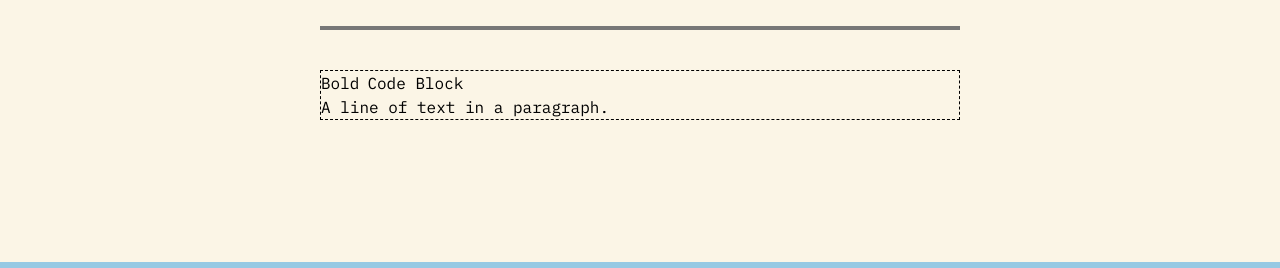
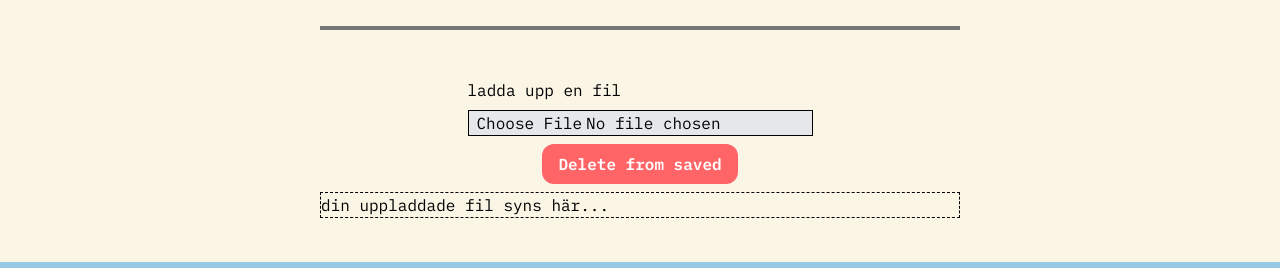
Before and after one commit to Emilaberg/datacentralen, a React (Vite) app: page /edit in a window 1280 px wide. Shown: the part 634-902 px from the top of the page. Built offline with nearby package versions, Linux system fonts and the light colour scheme.

Commit message:
file upload, support html, md. choose a file and upload. save to localstorage just for demo

```diff
--- a/package.json
+++ b/package.json
@@ -13,11 +13,11 @@
     "@tailwindcss/vite": "^4.0.9",
     "@tanstack/react-query": "^5.66.9",
     "@tanstack/react-query-devtools": "^5.66.9",
+    "dompurify": "^3.2.4",
+    "marked": "^15.0.7",
     "react": "^19.0.0",
     "react-dom": "^19.0.0",
     "react-router-dom": "^7.2.0",
-    "slate": "^0.112.0",
-    "slate-react": "^0.112.1",
     "tailwindcss": "^4.0.9"
   },
   "devDependencies": {
--- a/src/Routing/routes/Editpage.tsx
+++ b/src/Routing/routes/Editpage.tsx
@@ -1,10 +1,46 @@
 import { useContext, useState } from "react";
-import SlateEditor from "../../components/SlateEditor/SlateEditor";
-import { Editable } from "slate-react";
+import DOMPurify from "dompurify";
+import { marked } from "marked";
+const Editpage = () => {
+  const [previewText, setPreviewText] = useState(
+    JSON.parse(localStorage.getItem("savedString")) ||
+      "din uppladdade fil syns här..."
+  );
 
-const Editpage = () => {
+  const handleFileUpload = async (event: object) => {
+    const uploadedFile = event.target.files.item(0);
+
+    console.log(uploadedFile);
+    const splitString = uploadedFile.name.split(".");
+    const documentType = splitString[splitString.length - 1];
+
+    let textContent = await uploadedFile.text();
+
+    if (documentType === "md") {
+      textContent = marked(textContent);
+    }
+
+    console.log(typeof textContent);
+    console.log(marked(textContent));
+
+    setPreviewText(textContent);
+
+    console.log(textContent);
+  };
+
+  const handlePublish = (event: object) => {
+    localStorage.setItem("savedString", JSON.stringify(previewText));
+  };
+
+  const handleDelete = () => {
+    const fileUploadBtn = document.querySelector("#uploadFile");
+
+    fileUploadBtn.value = null;
+    localStorage.removeItem("savedString");
+    setPreviewText("");
+  };
   return (
-    <section className="h-screen flex flex-col items-center">
+    <section className="min-h-screen flex flex-col items-center">
       <article className="w-1/2 my-10">
         <span className="text-[#777777] text-lg font-light">
           datastrukturer
@@ -27,8 +63,42 @@ const Editpage = () => {
 
       <hr className="border-2 w-1/2 border-[#777777] my-10" />
 
-      <article className="w-1/2 h-fit mx-auto border-dashed border-1 border-black">
-        <SlateEditor />
+      <div className="my-2">
+        <h1>ladda upp en fil</h1>
+        <input
+          className="skibiditoilet bg-gray-200 px-2 border-solid border border-black my-2"
+          // onInput={(e) => console.log(e.target.files)}
+          onInput={(e) => handleFileUpload(e)}
+          type="file"
+          name=""
+          id="uploadFile"
+          accept=".md, .html"
+        />
+
+        <button
+          className={`${
+            previewText.length > 100
+              ? "bg-green-500 cursor-pointer block"
+              : "hidden"
+          } text-white font-semibold mx-auto px-4 py-2 rounded-xl`}
+          type="button"
+          onClick={(e) => handlePublish(e)}
+        >
+          Save and publish
+        </button>
+        <button
+          className={`bg-red-400 cursor-pointer block text-white font-semibold mx-auto px-4 py-2 rounded-xl`}
+          onClick={() => handleDelete()}
+        >
+          Delete from saved
+        </button>
+      </div>
+
+      <article className="w-1/2 mx-auto border-dashed border-1 border-black">
+        {/* <SlateEditor /> */}
+        <div
+          dangerouslySetInnerHTML={{ __html: DOMPurify.sanitize(previewText) }}
+        ></div>
       </article>
     </section>
   );
--- a/src/components/SlateEditor/SlateEditor.tsx
+++ b/src/components/SlateEditor/SlateEditor.tsx
@@ -1,4 +1,4 @@
-import React, { useCallback, useState } from "react";
+import React, { useCallback, useMemo, useState } from "react";
 import { createEditor, Transforms, Element, Editor } from "slate";
 import { Slate, Editable, withReact } from "slate-react";
 
@@ -16,148 +16,45 @@ declare module "slate" {
   }
 }
 
-const initialValue: Descendant[] = [
-  {
-    type: "paragraph",
-    children: [{ text: "A line of text in a paragraph." }],
-  },
-];
-// HELPER FUNCTION
-// Define our own custom set of helpers.
-const CustomEditor = {
-  isBoldMarkActive(editor: any) {
-    const marks = Editor.marks(editor);
-    return marks ? marks.bold === true : false;
-  },
-
-  isCodeBlockActive(editor: any) {
-    const [match] = Editor.nodes(editor, {
-      match: (n) => n.type === "code",
-    });
-
-    return !!match;
-  },
-
-  toggleBoldMark(editor: any) {
-    const isActive = CustomEditor.isBoldMarkActive(editor);
-    if (isActive) {
-      Editor.removeMark(editor, "bold");
-    } else {
-      Editor.addMark(editor, "bold", true);
-    }
-  },
-
-  toggleCodeBlock(editor: any) {
-    const isActive = CustomEditor.isCodeBlockActive(editor);
-    Transforms.setNodes(
-      editor,
-      { type: isActive ? null : "code" },
-      { match: (n) => Editor.isBlock(editor, n) }
-    );
-  },
-};
+// const initialValue: Descendant[] = [
+//   {
+//     type: "paragraph",
+//     children: [{ text: "A line of text in a paragraph." }],
+//   },
+// ];
 
 const SlateEditor = () => {
-  // Create a Slate editor object that won't change across renders.
   const [editor] = useState(() => withReact(createEditor()));
-
-  // Define a rendering function based on the element passed to `props`. We use
-  // `useCallback` here to memoize the function for subsequent renders.
-  const renderElement = useCallback((props: any) => {
-    switch (props.element.type) {
-      case "code":
-        return <CodeElement {...props} />;
-      default:
-        return <DefaultElement {...props} />;
-    }
-  }, []);
-
-  //FOR BOLD TEXT
-  //https://docs.slatejs.org/walkthroughs/04-applying-custom-formatting#:~:text=And%20now%2C%20let%27s%20tell%20Slate%20about%20that%20leaf.%20To%20do%20that%2C%20we%27ll%20pass%20in%20the%20renderLeaf%20prop%20to%20our%20editor.
-
-  // Define a leaf rendering function that is memoized with `useCallback`.
-  const renderLeaf = useCallback((props) => {
-    return <Leaf {...props} />;
-  }, []);
+  // Update the initial content to be pulled from Local Storage if it exists.
+  const initialValue: Descendant[] = useMemo(
+    () =>
+      JSON.parse(localStorage.getItem("content")) || [
+        {
+          type: "paragraph",
+          children: [{ text: "A line of text in a paragraph." }],
+        },
+      ],
+    []
+  );
 
   return (
     <Slate
       editor={editor}
       initialValue={initialValue}
+      onChange={(value) => {
+        const isAstChange = editor.operations.some(
+          (op) => "set_selection" !== op.type
+        );
+        if (isAstChange) {
+          // Save the value to Local Storage.
+          const content = JSON.stringify(value);
+          localStorage.setItem("content", content);
+        }
+      }}
     >
-      <div className="flex gap-2 ">
-        <button
-          className="cursor-pointer hover:bg-gray-100"
-          onMouseDown={(event) => {
-            event.preventDefault();
-            CustomEditor.toggleBoldMark(editor);
-          }}
-        >
-          Bold
-        </button>
-        <button
-          className="cursor-pointer hover:bg-gray-100"
-          onMouseDown={(event) => {
-            event.preventDefault();
-            CustomEditor.toggleCodeBlock(editor);
-          }}
-        >
-          Code Block
-        </button>
-      </div>
-      <Editable
-        // Pass in the `renderElement` function.
-        renderElement={renderElement}
-        // Pass in the `renderLeaf` function.
-        renderLeaf={renderLeaf}
-        onKeyDown={(event) => {
-          if (!event.ctrlKey) {
-            return;
-          }
-
-          // Replace the `onKeyDown` logic with our new commands.
-          switch (event.key) {
-            case "'": {
-              event.preventDefault();
-              CustomEditor.toggleCodeBlock(editor);
-              break;
-            }
-
-            case "b": {
-              event.preventDefault();
-              CustomEditor.toggleBoldMark(editor);
-              break;
-            }
-          }
-        }}
-      />
+      <Editable />
     </Slate>
   );
 };
 
 export default SlateEditor;
-
-// Define a React component renderer for our code blocks.
-const CodeElement = (props: any) => {
-  return (
-    <pre {...props.attributes}>
-      <code>{props.children}</code>
-    </pre>
-  );
-};
-
-const DefaultElement = (props: any) => {
-  return <p {...props.attributes}>{props.children}</p>;
-};
-
-// Define a React component to render leaves with bold text.
-const Leaf = (props: any) => {
-  return (
-    <span
-      {...props.attributes}
-      style={{ fontWeight: props.leaf.bold ? "bold" : "normal" }}
-    >
-      {props.children}
-    </span>
-  );
-};
```
Also changed, not shown: 1 other file (tests, documents, lock files or other folders).
